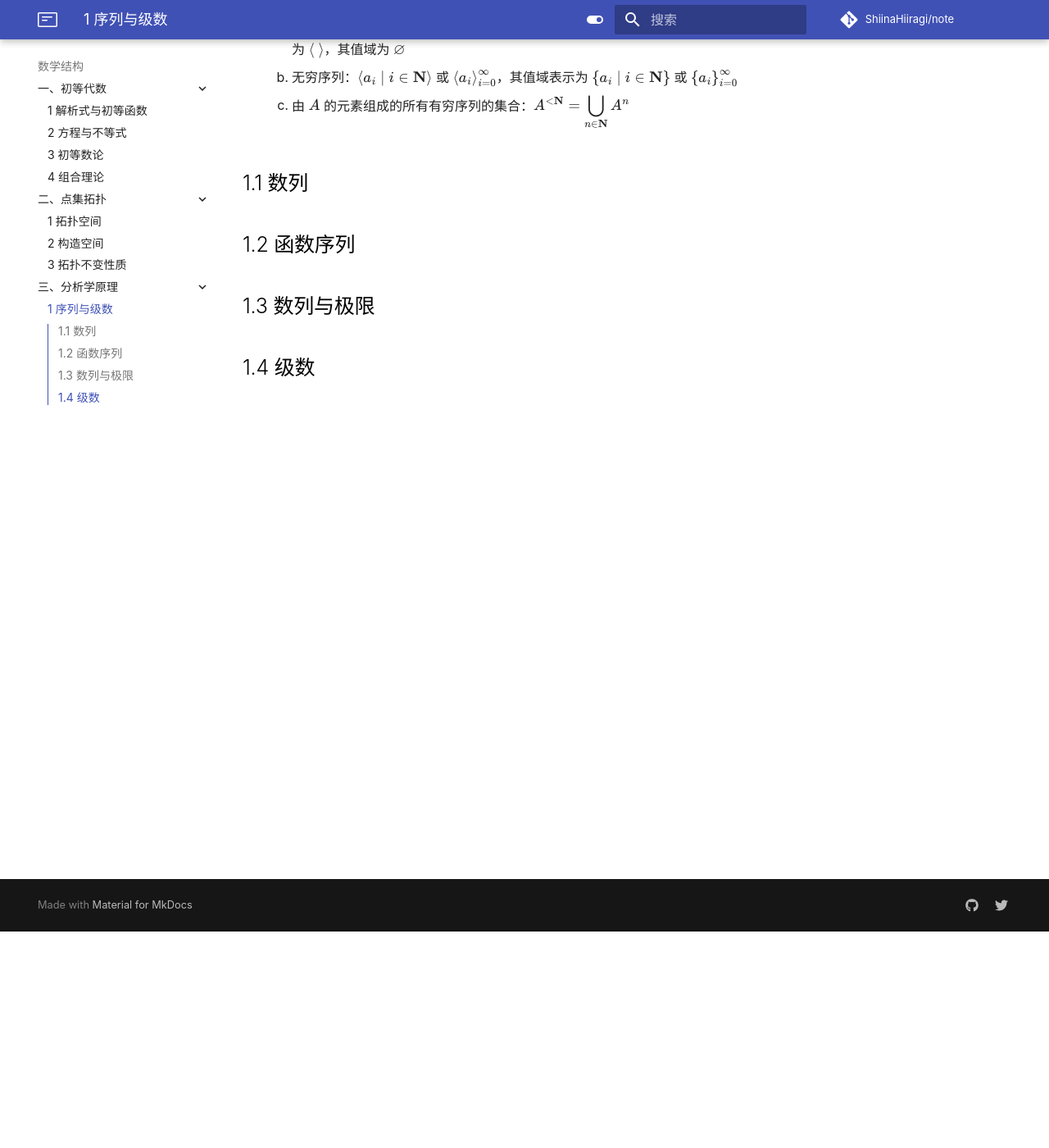
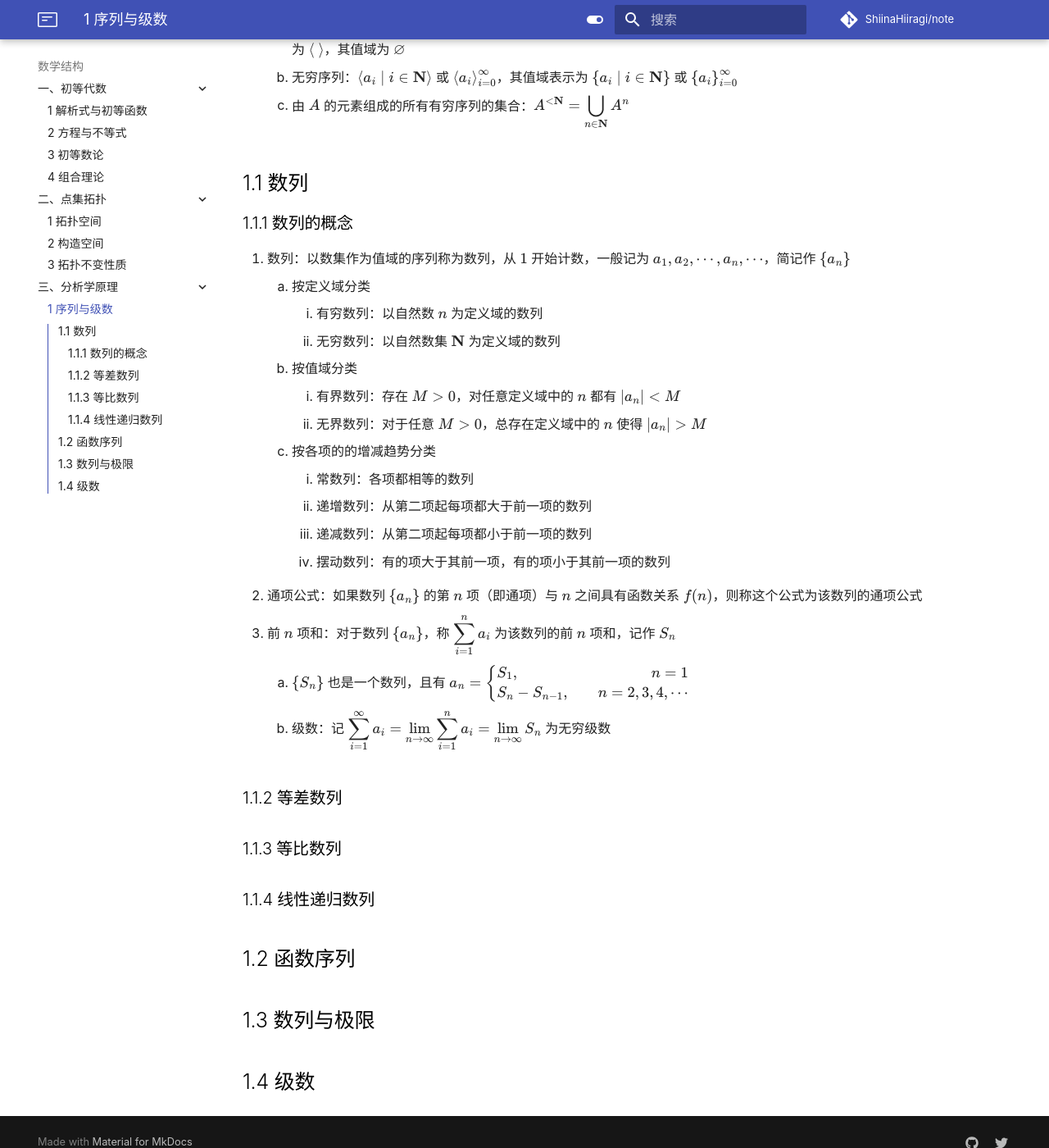
Before and after one commit to ShiinaHiiragi/note, an MkDocs documentation site: the page built from docs/math/anly/array.md, in a window 1280 px wide and 1400 px high, scrolled down 264 px. Shown: the whole window at 82% size. Built offline with MkDocs 1.6.1 and Material for MkDocs 9.7.7, drawn with Linux system fonts in a browser that asks for light colours; comment, search, counter and statistics services are not loaded.

Commit message:
start array

```diff
--- a/docs/math/anly/array.md
+++ b/docs/math/anly/array.md
@@ -6,6 +6,29 @@
     3. 由 $A$ 的元素组成的所有有穷序列的集合：$A^{<\mathbf N} = {\displaystyle \bigcup_{n \in \mathbf N} A^n}$
 
 ## 1.1 数列
+### 1.1.1 数列的概念
+1. 数列：以数集作为值域的序列称为数列，从 $1$ 开始计数，一般记为 $a_1, a_2, \cdots, a_n, \cdots$，简记作 $\{a_n\}$
+    1. 按定义域分类
+        1. 有穷数列：以自然数 $n$ 为定义域的数列
+        2. 无穷数列：以自然数集 $\mathbf N$ 为定义域的数列
+    2. 按值域分类
+        1. 有界数列：存在 $M > 0$，对任意定义域中的 $n$ 都有 $|a_n| < M$
+        2. 无界数列：对于任意 $M > 0$，总存在定义域中的 $n$ 使得 $|a_n| > M$
+    3. 按各项的的增减趋势分类
+        1. 常数列：各项都相等的数列
+        2. 递增数列：从第二项起每项都大于前一项的数列
+        3. 递减数列：从第二项起每项都小于前一项的数列
+        4. 摆动数列：有的项大于其前一项，有的项小于其前一项的数列
+2. 通项公式：如果数列 $\{a_n\}$ 的第 $n$ 项（即通项）与 $n$ 之间具有函数关系 $f(n)$，则称这个公式为该数列的通项公式
+3. 前 $n$ 项和：对于数列 $\{a_n\}$，称 ${\displaystyle \sum_{i=1}^n a_i}$ 为该数列的前 $n$ 项和，记作 $S_n$
+    1. $\{S_n\}$ 也是一个数列，且有 $a_n = \left\{\begin{aligned} & S_1, & n = 1 \\ & S_n - S_{n-1}, & n = 2, 3, 4, \cdots \end{aligned}\right.$
+    2. 级数：记 ${\displaystyle \sum_{i=1}^\infty a_i = \lim_{n \to \infty} \sum_{i=1}^n a_i = \lim_{n \to \infty} S_n}$ 为无穷级数
+
+### 1.1.2 等差数列
+
+### 1.1.3 等比数列
+
+### 1.1.4 线性递归数列
 
 ## 1.2 函数序列
 
```
Also changed, not shown: docs/logic/set/ordinal.md (+2 -3 lines), docs/logic/set/zfc.md (+8 -8 lines).
